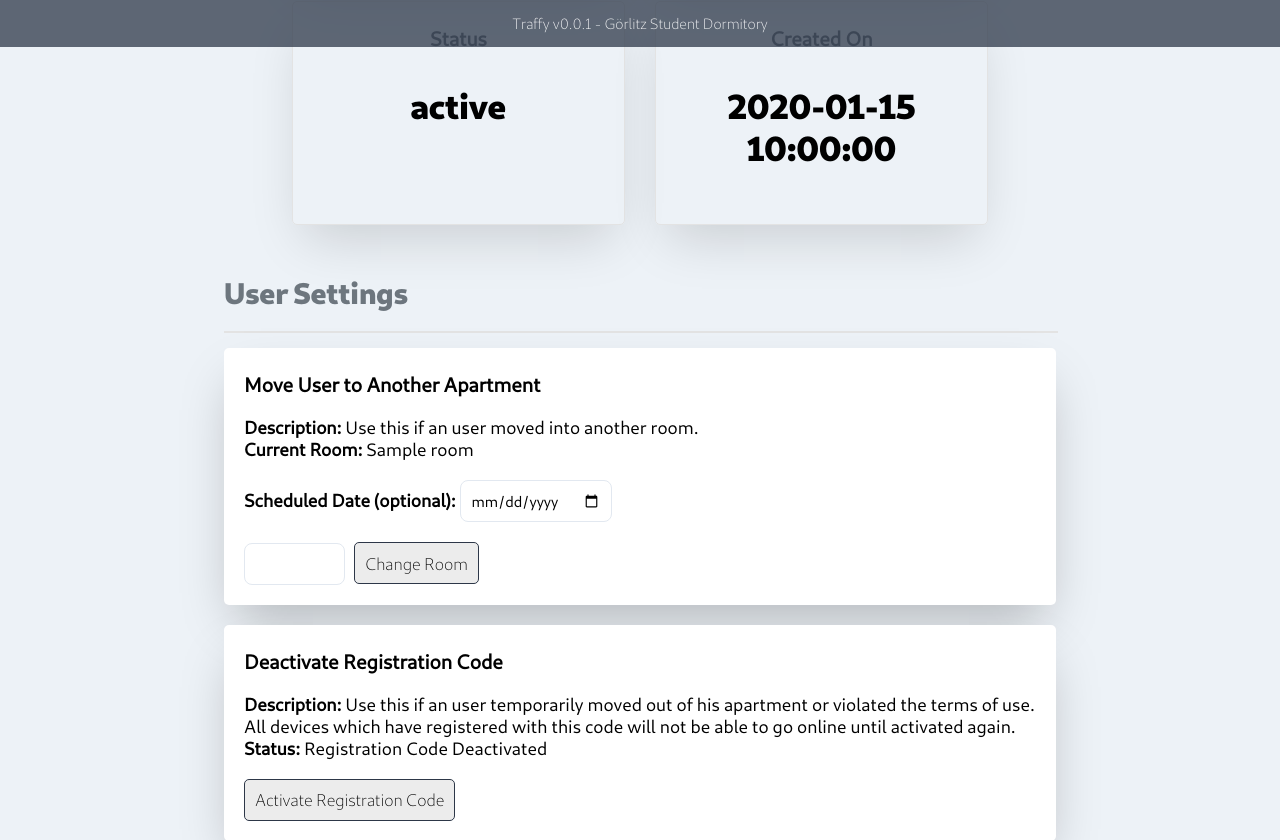
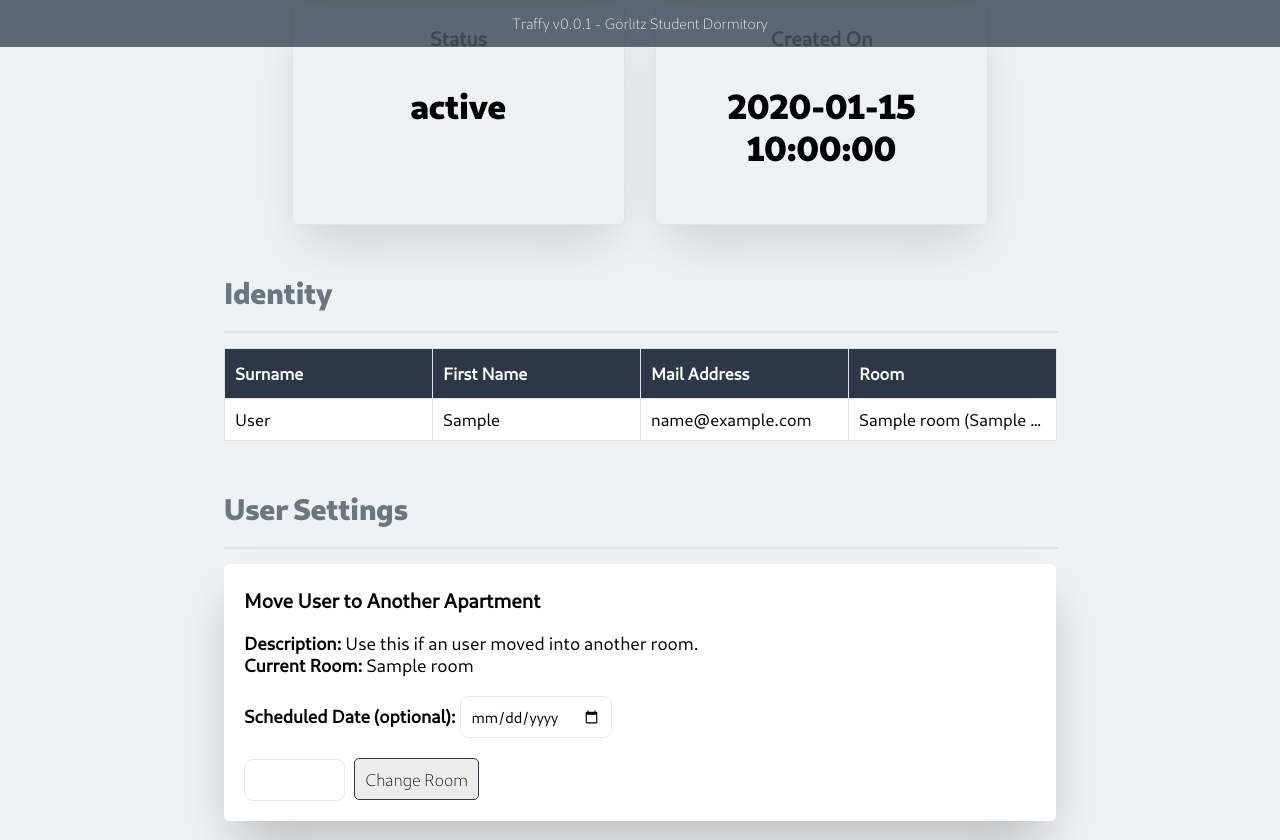
Before and after one commit to FalkAlexander/traffy, a Python web app: template traffy-web/app/templates/admin/key-page.html in a window 1280 px wide. Shown: the part 753-1593 px from the top of the page. Run offline with Jinja, Linux system fonts and the light colour scheme; the template is opened without the code that fills it: most values are stand-ins (such as "Sample title", 1, 10 or a date in 2020).

Commit message:
Add Identity Information to Registration Key Page

```diff
--- a/traffy-web/app/admin/views.py
+++ b/traffy-web/app/admin/views.py
@@ -288,6 +288,9 @@ def reg_code(reg_key):
     else:
         stat_status = _l("Disabled")
 
+    # Identity
+    identity_data = server.get_reg_code_identity_data(reg_key)
+
     # Devices
     device_list = server.get_reg_code_device_list(reg_key)
 
@@ -321,6 +324,7 @@ def reg_code(reg_key):
                            legend_uplink_unlimited_range=legend_uplink_unlimited_range,
                            legend_uplink_shaped=legend_uplink_shaped,
                            legend_uplink_excepted=legend_uplink_excepted,
+                           identity_data=identity_data,
                            device_list=device_list,
                            custom_volume_enabled=custom_volume_enabled,
                            value_custom_topup=value_custom_topup,
--- a/traffy-web/app/templates/admin/key-page.html
+++ b/traffy-web/app/templates/admin/key-page.html
@@ -68,6 +68,27 @@
           <div>
             <h2>{{ _("Created On") }}</h2>
             <p>{{ stat_created_on }}</p>
+          </div>
+        </div>
+
+        <h1>{{ _("Identity") }}</h1>
+        <div class="supervisor-divider"></div>
+        <div class="table">
+          <div class="table-head">
+            <div class="table-cell big">{{ _("Surname") }}</div>
+            <div class="table-cell big">{{ _("First Name") }}</div>
+            <div class="table-cell big">{{ _("Mail Address") }}</div>
+            <div class="table-cell big">{{ _("Room") }}</div>
+          </div>
+          <div class="table-row">
+            <div class="table-cell big">{{ identity_data.last_name }}</div>
+            <div class="table-cell big">{{ identity_data.first_name }}</div>
+            <div class="table-cell big">{{ identity_data.mail }}</div>
+            {% if identity_data.new_room is none %}
+            <div class="table-cell big">{{ identity_data.room }}</div>
+            {% else %}
+            <div class="table-cell big">{{ identity_data.room }} ({{ identity_data.new_room }} {{ _("as of") }} {{ identity_data.scheduled_move }})</div>
+            {% endif %}
           </div>
         </div>
 
```
Also changed, not shown: traffy-server/app/api/server.py (+34 -0 lines), traffy-web/app/translations/update_translations.md (added, +3 -0 lines), traffy-web/app/translations/de/LC_MESSAGES/messages.po, 2 other files.
